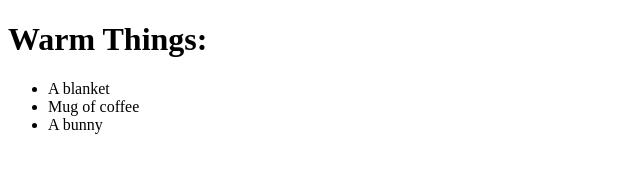
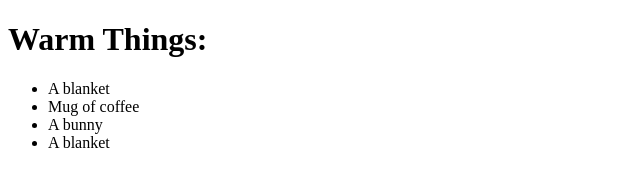
Before and after one commit to jmarie13/first-project, a plain HTML site: page home.html in a window 1280 px wide. Shown: the full height of the page, 0-640 px from the left. Drawn offline with Linux system fonts and the light colour scheme.

Commit message:
Update home.html

```diff
--- a/home.html
+++ b/home.html
@@ -11,6 +11,7 @@
         <li>A blanket</li>
         <li>Mug of coffee</li>
         <li>A bunny</li>
+        <li>A blanket</li>
     </ul>
 </body>
 </html>
```
